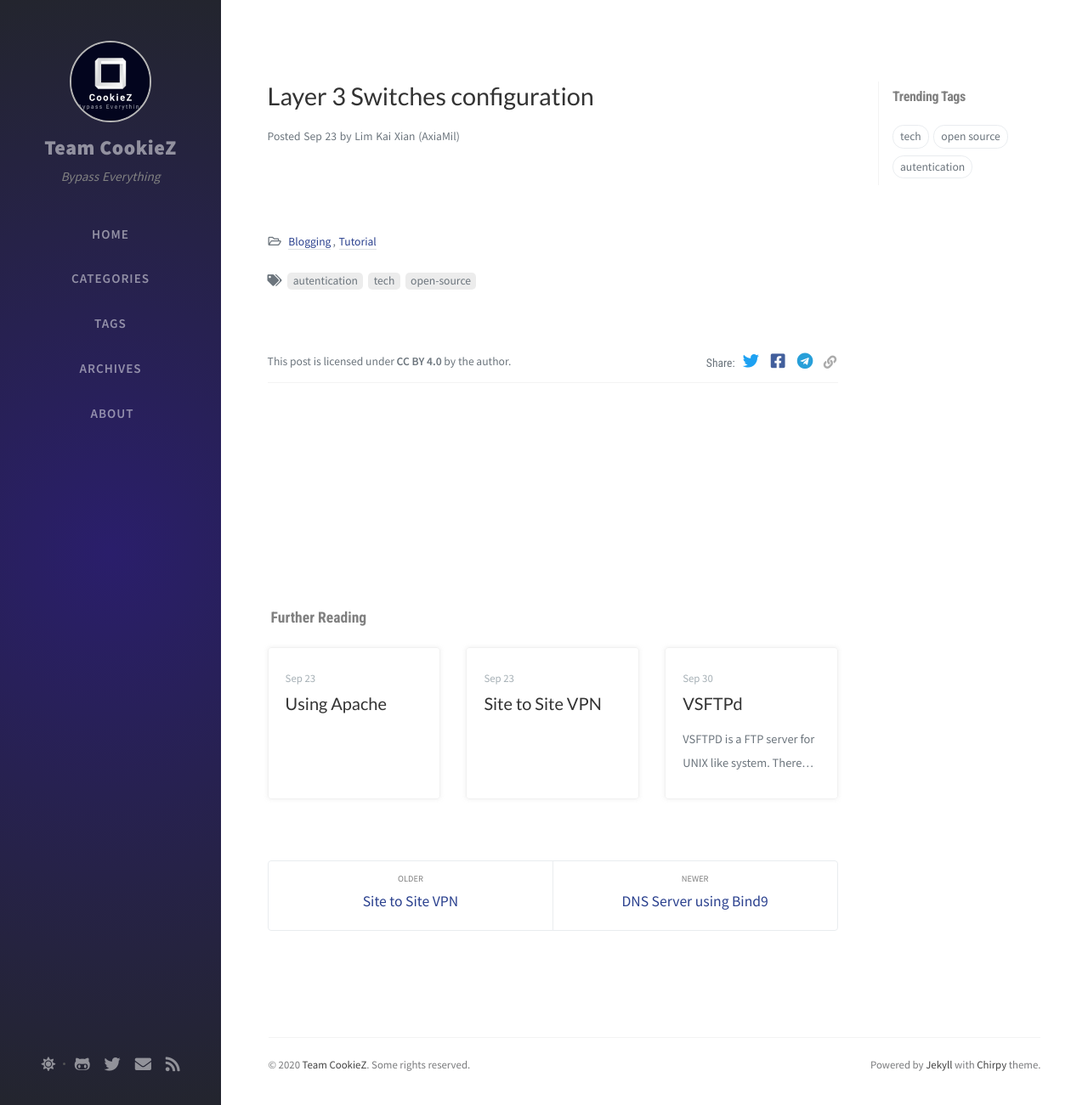
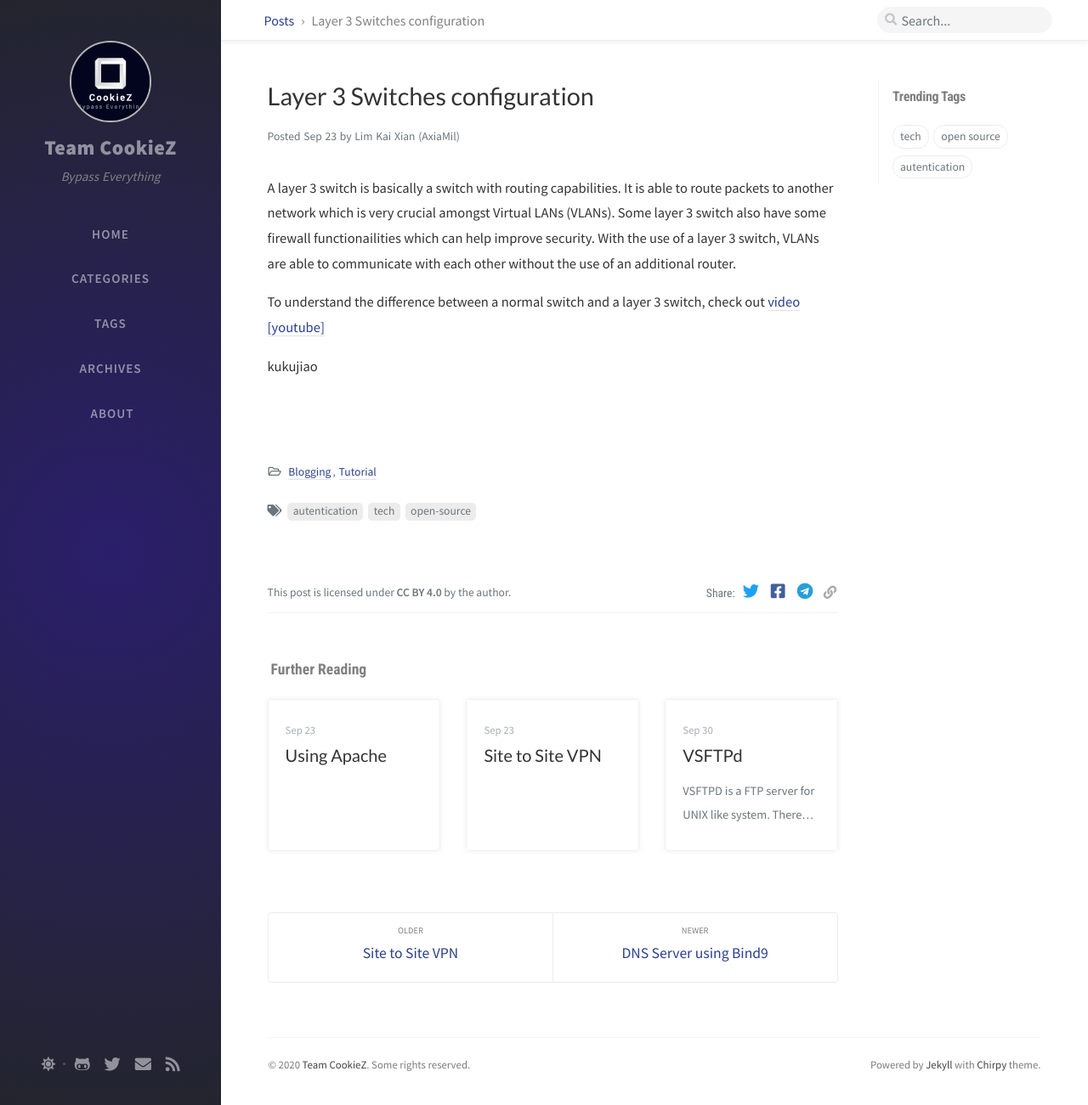
Before and after one commit to TeamCookieZ/TeamCookieZ.github.io, a Jekyll site: the page built from _posts/2020-10-5-Layer3-switch.md, in a window 1280 px wide and 1301 px high. Shown: the whole window at 85% size. Built offline with Jekyll 4.4.1, drawn with Linux system fonts in a browser that asks for light colours; nearby versions of some CDN libraries; comment, search, counter and statistics services are not loaded.

Commit message:
Update 2020-10-5-Layer3-switch.md

```diff
--- a/_posts/2020-10-5-Layer3-switch.md
+++ b/_posts/2020-10-5-Layer3-switch.md
@@ -6,3 +6,10 @@ categories: [Blogging, Tutorial]
 tags: [autentication, tech, open-source]
 toc: false
 ---
+
+
+A layer 3 switch is basically a switch with routing capabilities. It is able to route packets to another network which is very crucial amongst Virtual LANs (VLANs). Some layer 3 switch also have some firewall functionailities which can help improve security. With the use of a layer 3 switch, VLANs are able to communicate with each other without the use of an additional router.
+
+To understand the difference between a normal switch and a layer 3 switch, check out [video [youtube]](https://www.youtube.com/watch?v=Bpp2Zn6LQCY&frags=pl%2Cwn)
+
+kukujiao
```
